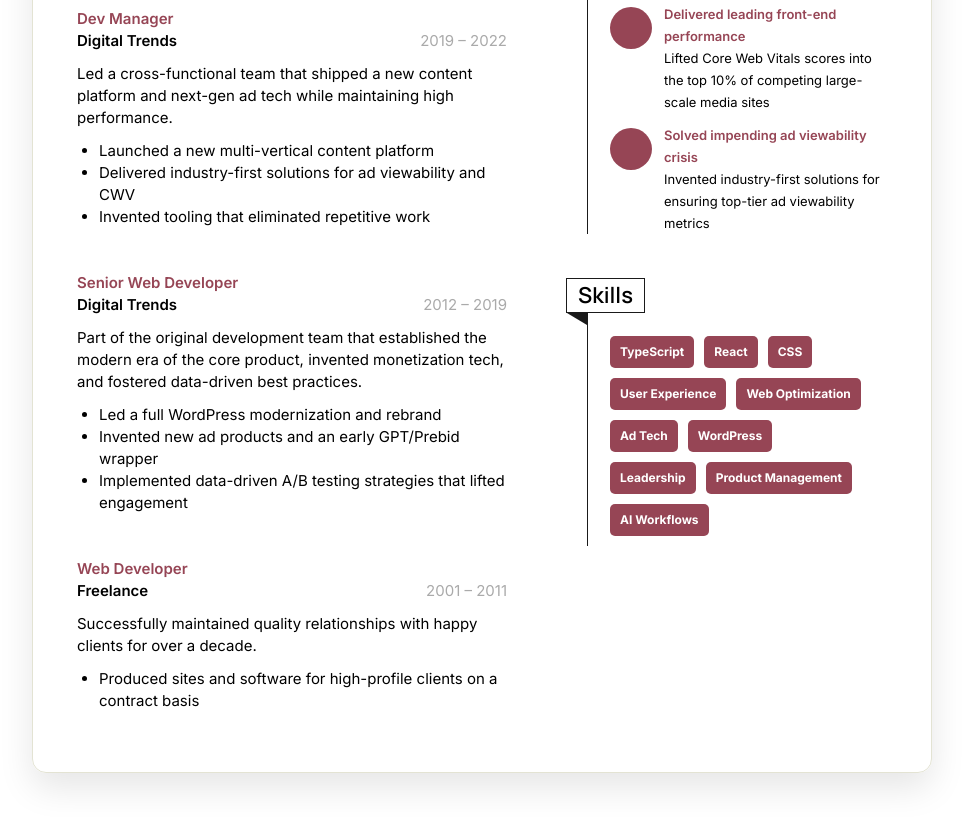
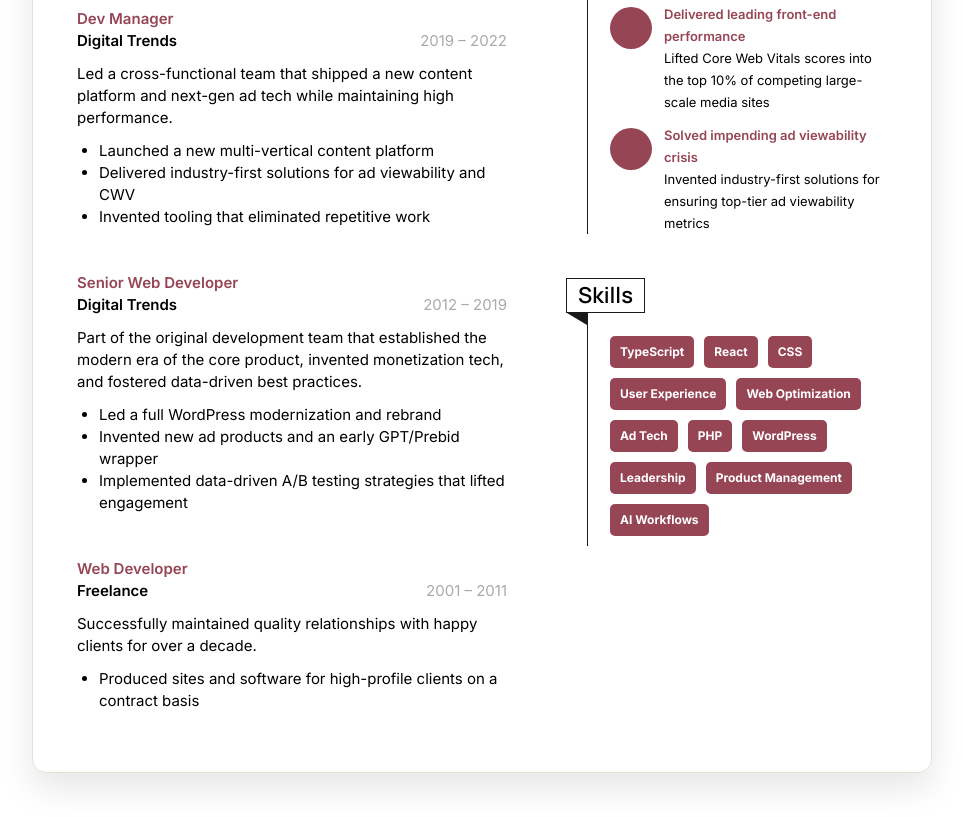
Before and after one commit to rbenj/resume, a plain HTML site: page index.html in a window 1280 px wide. Shown: the part 624-1441 px from the top of the page, without its empty margins (158-1121 px from the left). Drawn offline with Linux system fonts and the light colour scheme.

Commit message:
Added PHP back in and added GitHub Pages link to README

```diff
--- a/index.html
+++ b/index.html
@@ -542,6 +542,7 @@
 				"User Experience",
 				"Web Optimization",
 				"Ad Tech",
+				"PHP",
 				"WordPress",
 				"Leadership",
 				"Product Management",
```
Also changed, not shown: 2 other files.
